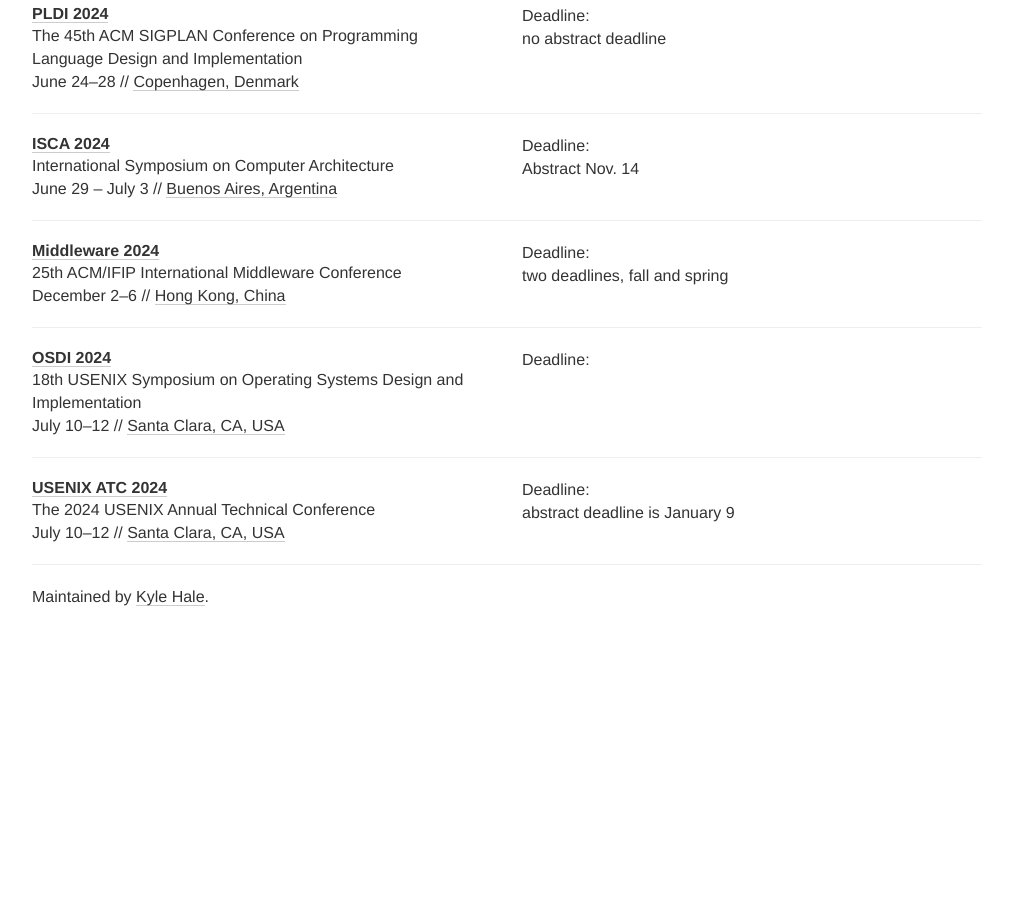
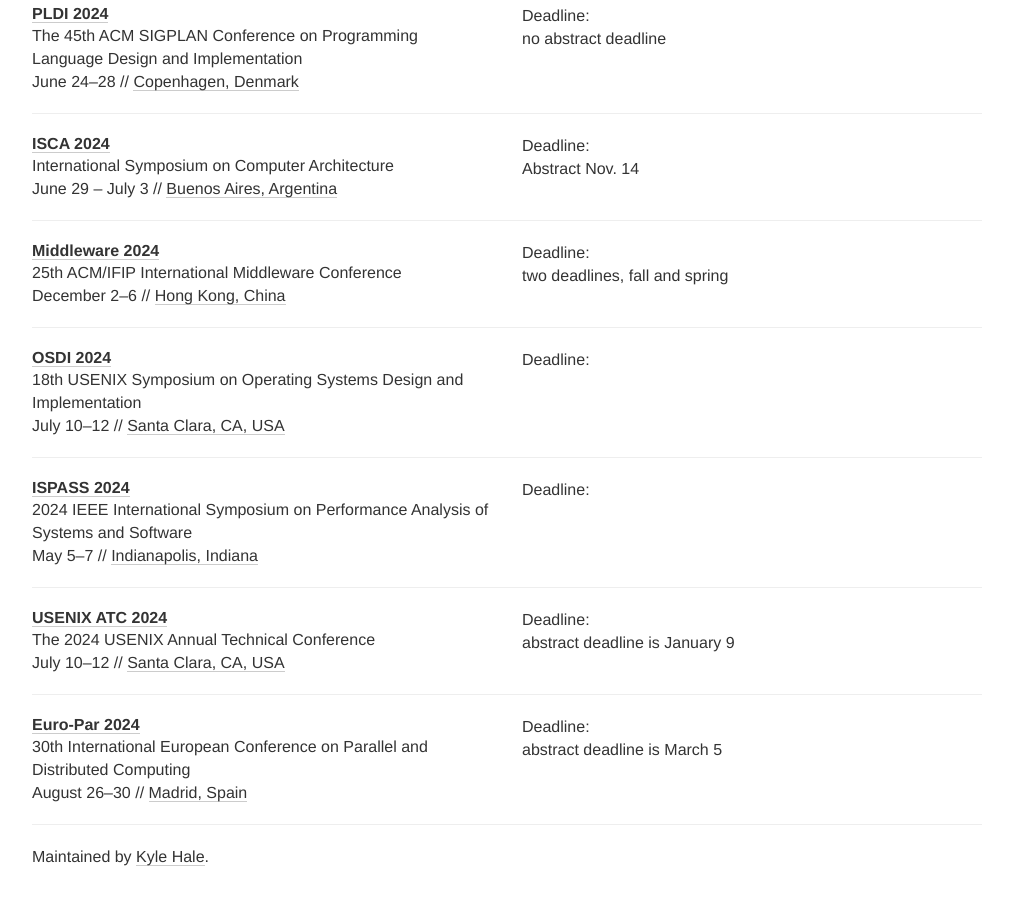
Before and after one commit to khale/sys-deadlines, a Jekyll site: the page built from index.html, in a window 1280 px wide and 900 px high, scrolled down 4103 px. Shown: the whole window, without its empty margins (133-1146 px from the left). Built offline with Jekyll 4.4.1, drawn with Linux system fonts in a browser that asks for light colours; nearby versions of some CDN libraries; comment, search, counter and statistics services are not loaded; before the commit the page ends 4743 px from its top, so only the background shows below that.

Commit message:
conf update

```diff
--- a/_data/conferences.yml
+++ b/_data/conferences.yml
@@ -376,6 +376,15 @@
   link: https://www.usenix.org/conference/osdi24/call-for-papers
   tags: [OS]
 
+- name: ISPASS
+  deadline: "2023-12-15 23:59"
+  description: 2024 IEEE International Symposium on Performance Analysis of Systems and Software
+  date: May 5-7
+  year: 2024
+  place: Indianapolis, Indiana
+  link: https://ispass.org/ispass2024/
+  tags: [MEAS, ARCH]
+
 - name: USENIX ATC
   deadline: "2024-01-16 23:59"
   description: The 2024 USENIX Annual Technical Conference
@@ -386,3 +395,13 @@
   link: https://www.usenix.org/conference/atc24/call-for-papers
   comment: abstract deadline is January 9
   tags: [OS, NET]
+
+- name: Euro-Par
+  description: 30th International European Conference on Parallel and Distributed Computing
+  date: August 26-30
+  year: 2024
+  place: Madrid, Spain
+  link: https://2024.euro-par.org/
+  comment: abstract deadline is March 5
+  deadline: "2024-03-25 23:59"
+  tags: [PAR]
```
